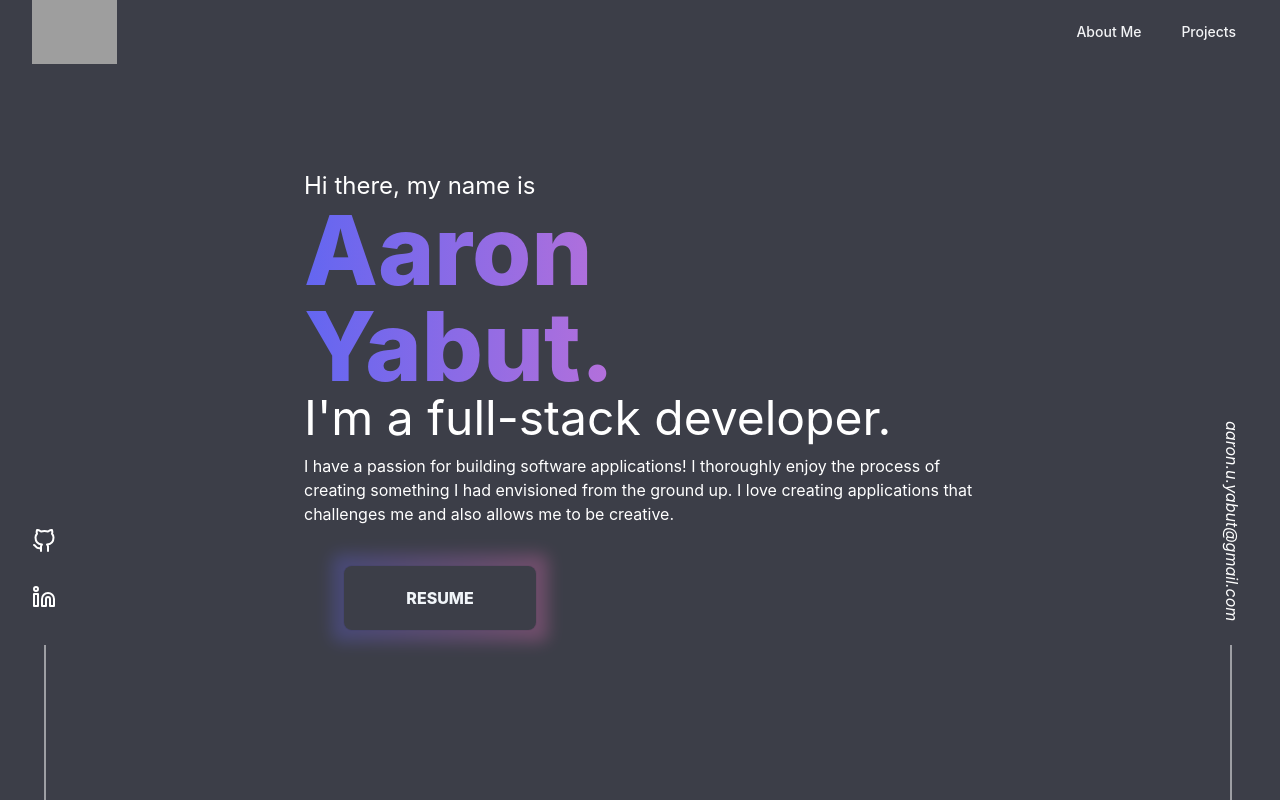
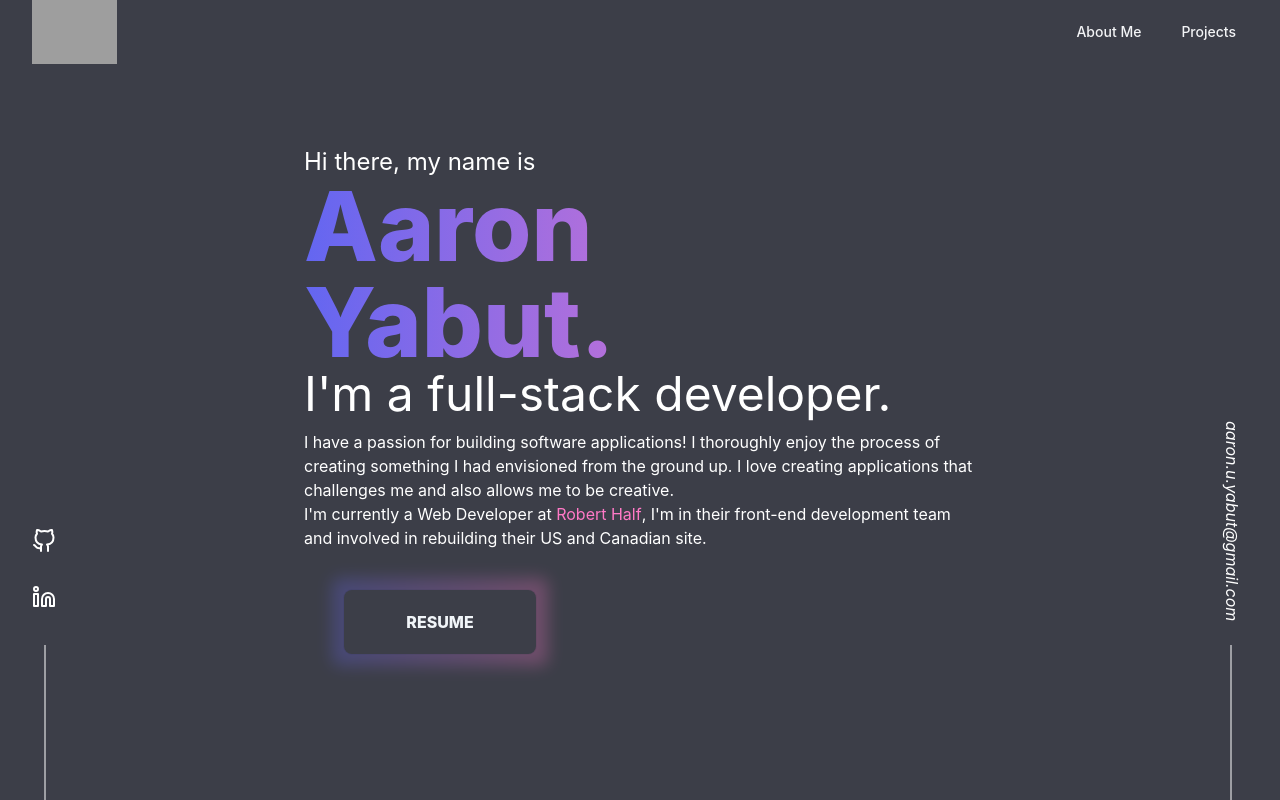
Before and after one commit to Aaronyabut/portfolio, a React (Vite) app: page / in a window 1280 px wide. Shown: the top 800 px of the page. Built offline with nearby package versions, Linux system fonts and the light colour scheme; grey boxes are pictures that could not be loaded.

Commit message:
updated introduction

```diff
--- a/src/components/Introduction.tsx
+++ b/src/components/Introduction.tsx
@@ -18,6 +18,9 @@ export default function Introduction () {
         <h3 className="text-left text-1xl font-display text-white ">
           I have a passion for building software applications! I thoroughly enjoy the process of creating something I had envisioned from the ground up. I love creating applications that challenges me and also allows me to be creative.
         </h3>
+        <h3 className="text-left text-1xl font-display text-white ">
+          I'm currently a Web Developer at <a href="https://www.roberthalf.com/about-robert-half" id="link" className="text-pinkish inline-block" target="_blank" rel="noreferrer">Robert Half</a>, I'm in their front-end development team and involved in rebuilding their US and Canadian site.
+        </h3>
 
         <div className="ml-10 mt-10 w-48 hover:cursor-pointer " >
           <div className="relative group">
```
